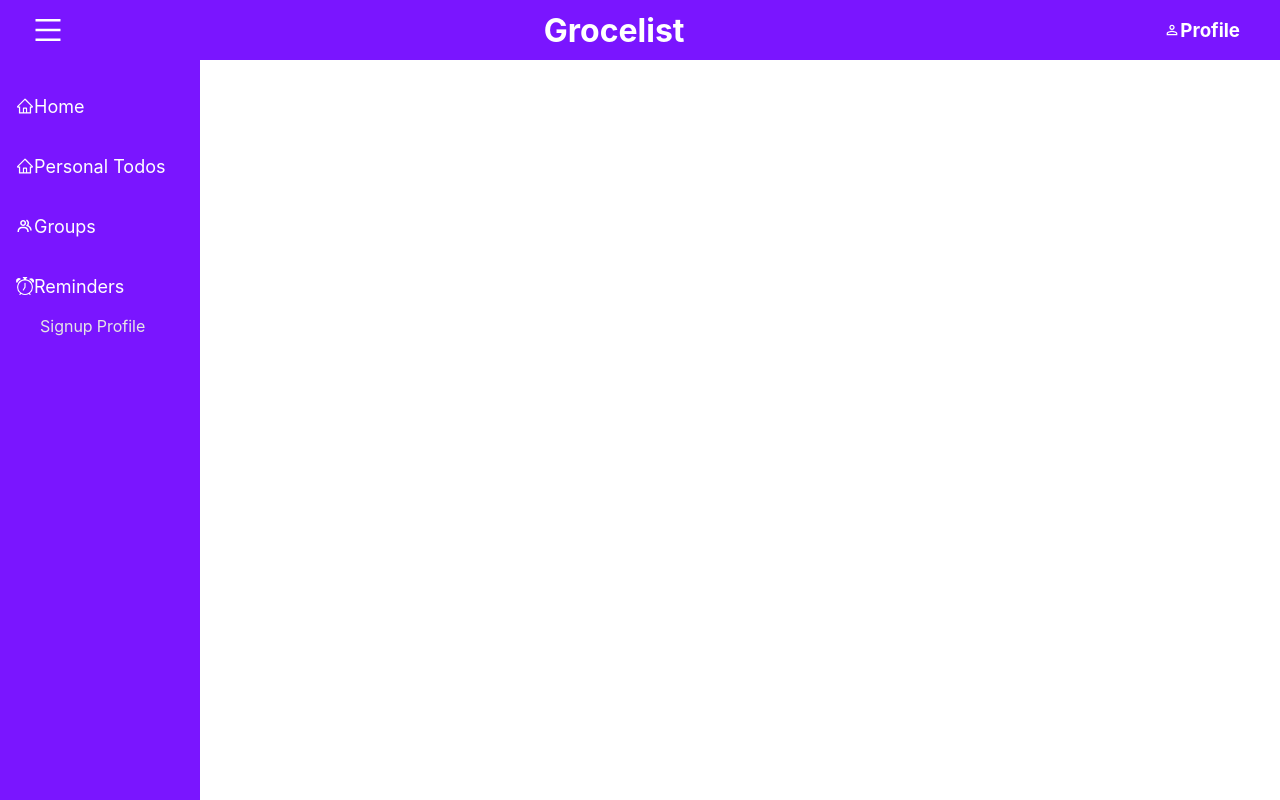
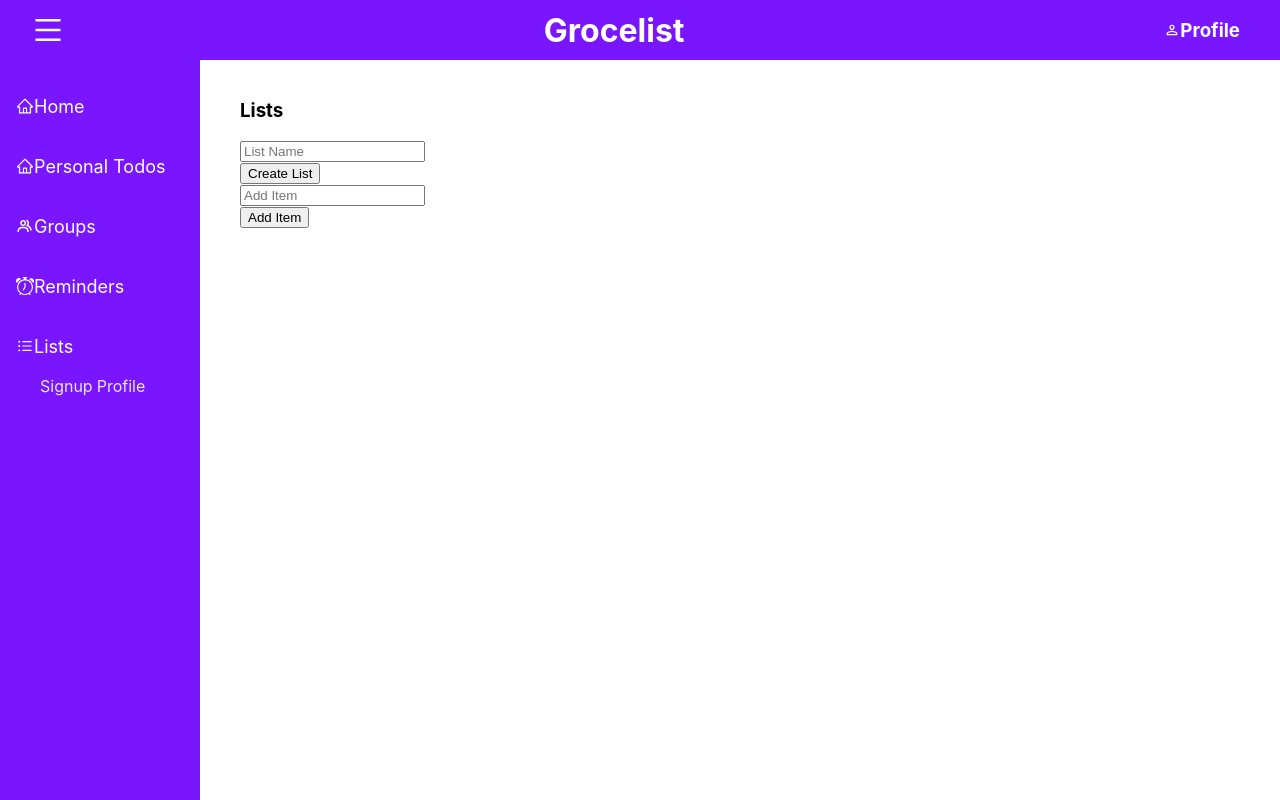
Before and after one commit to maindotmarcell/Grocelist-client, a React (Create React App) app: page /lists in a window 1280 px wide. Built offline with nearby package versions, Linux system fonts and the light colour scheme.

Commit message:
Updating navigation and adding new feature

```diff
--- a/src/App.js
+++ b/src/App.js
@@ -4,6 +4,7 @@ import Navbar from '../src/Components/Navbar/Navbar';
 import { Router, Routes, Route } from 'react-router-dom';
 import Todo from './Pages/Todos/Todo';
 import Home from './Pages/Homes/Home';
+import List from './Pages/Lists/List';
 
 function App() {
   const [sideToggle, setsideToggle] = useState(true);
@@ -14,6 +15,7 @@ function App() {
         <Routes>
           <Route path='/' element={<Home />} />
           <Route path='/todos' element={<Todo />} />
+          <Route path='/lists' element={<List />} />
         </Routes>
       </div>
     </div>
--- a/src/Constants/Navdata.js
+++ b/src/Constants/Navdata.js
@@ -1,8 +1,9 @@
 import React from 'react';
-import { FaCartArrowDown } from 'react-icons/fa';
+// import { FaCartArrowDown } from 'react-icons/fa';
 import { AiOutlineHome } from 'react-icons/ai';
 import { BiGroup } from 'react-icons/bi';
-import { BsFillCalendarDayFill, BsAlarm } from 'react-icons/bs';
+import { /* BsFillCalendarDayFill, */ BsAlarm } from 'react-icons/bs';
+import { IoIosList } from 'react-icons/io';
 
 export const SidebarData = [
   {
@@ -25,4 +26,9 @@ export const SidebarData = [
     path: '/',
     icon: <BsAlarm />,
   },
+  {
+    title: 'Lists',
+    path: '/lists',
+    icon: <IoIosList/>
+  }
 ];
--- /dev/null
+++ b/src/Pages/Lists/List.js
@@ -0,0 +1,19 @@
+import React from 'react';
+
+const List = () => {
+  return (
+    <div className= 'input'>
+      <div className='input'>
+        <h3>Lists</h3>
+        <input type='text' placeholder='List Name' />
+      </div>
+      <button>Create List</button>
+      <div className='input'>
+        <input type='text' placeholder='Add Item' />
+      </div>
+      <button>Add Item</button>
+    </div>
+  );
+};
+
+export default List;
```
